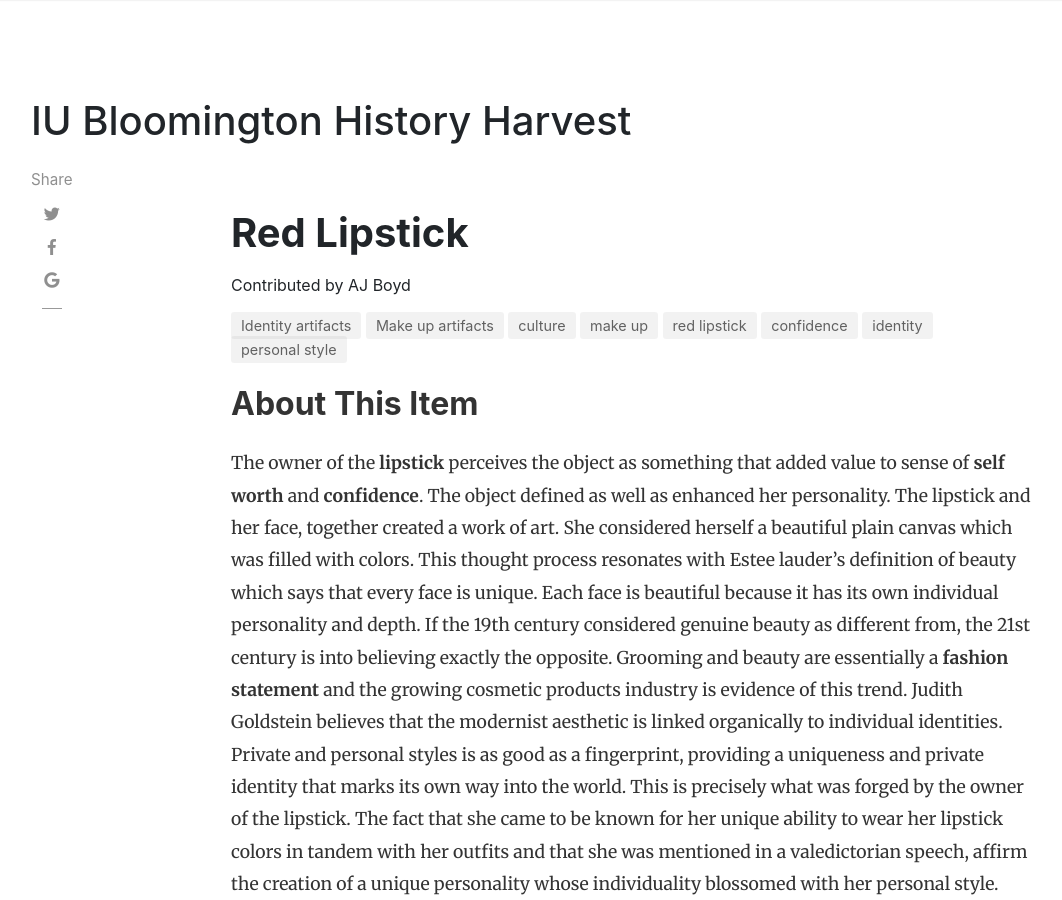
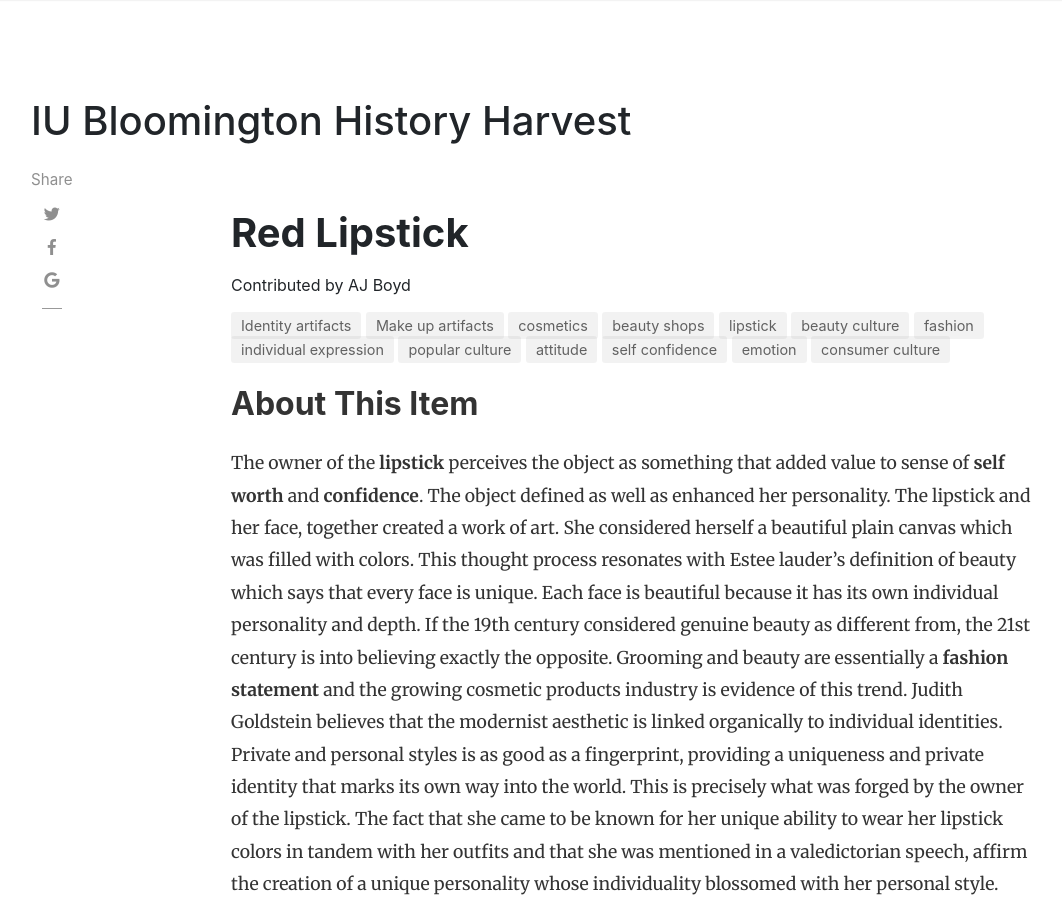
Before and after one commit to H301HistoryHarvest/H301HistoryHarvest, a Jekyll site: the page built from _items/2019-10-03-0012.md, in a window 1280 px wide and 900 px high. Shown: the whole window, without its empty margins (54-1116 px from the left). Built offline with Jekyll 4.4.1, drawn with Linux system fonts in a browser that asks for light colours; nearby versions of some CDN libraries; comment, search, counter and statistics services are not loaded.

Commit message:
Update 2019-10-03-0012.md

```diff
--- a/_items/2019-10-03-0012.md
+++ b/_items/2019-10-03-0012.md
@@ -11,7 +11,7 @@ itemdate:
 itemtype: Physical Object
 shortdesc:
 categories: [ Make up,Identity ]
-tags: [ culture, make up, red lipstick, confidence, identity, personal style ]
+tags: [ cosmetics, beauty shops, lipstick, beauty culture, fashion, individual expression, popular culture, attitude, self confidence, emotion, consumer culture ]
 ---
 
 ## About This Item
```
